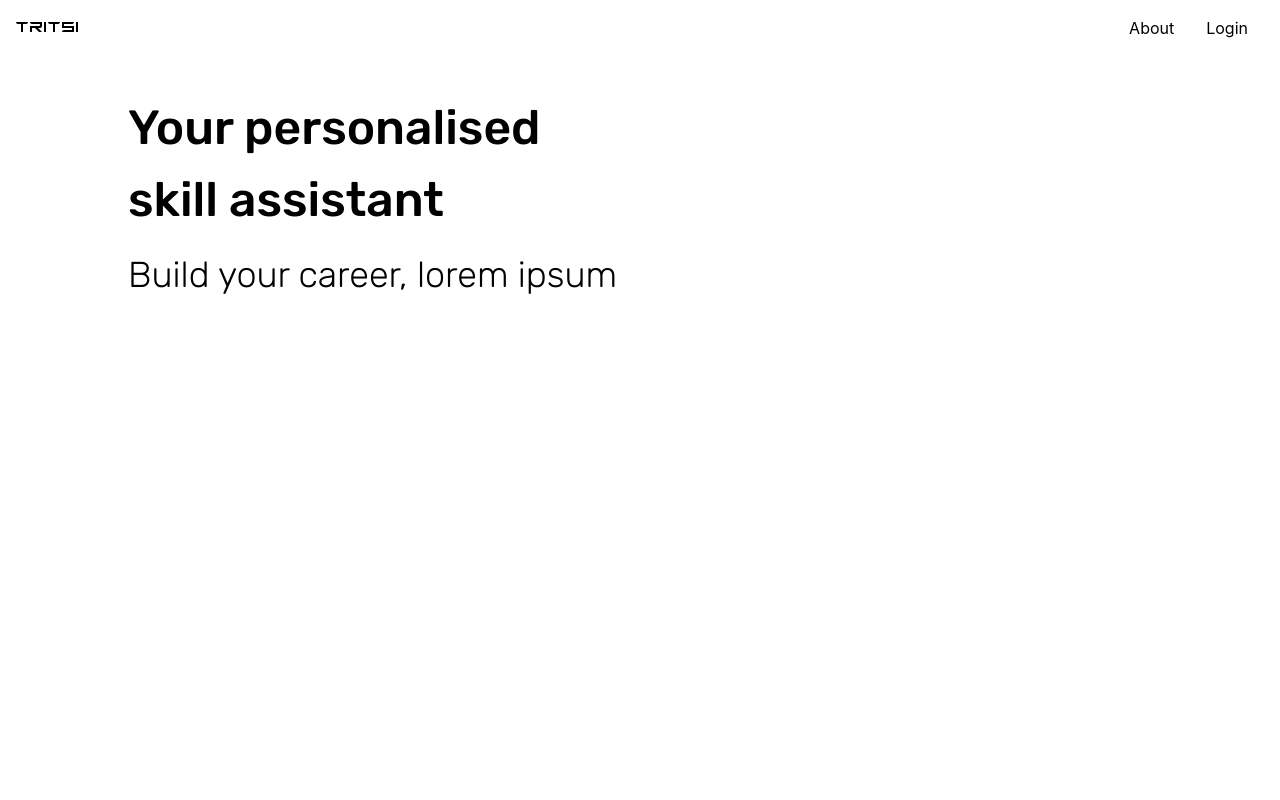
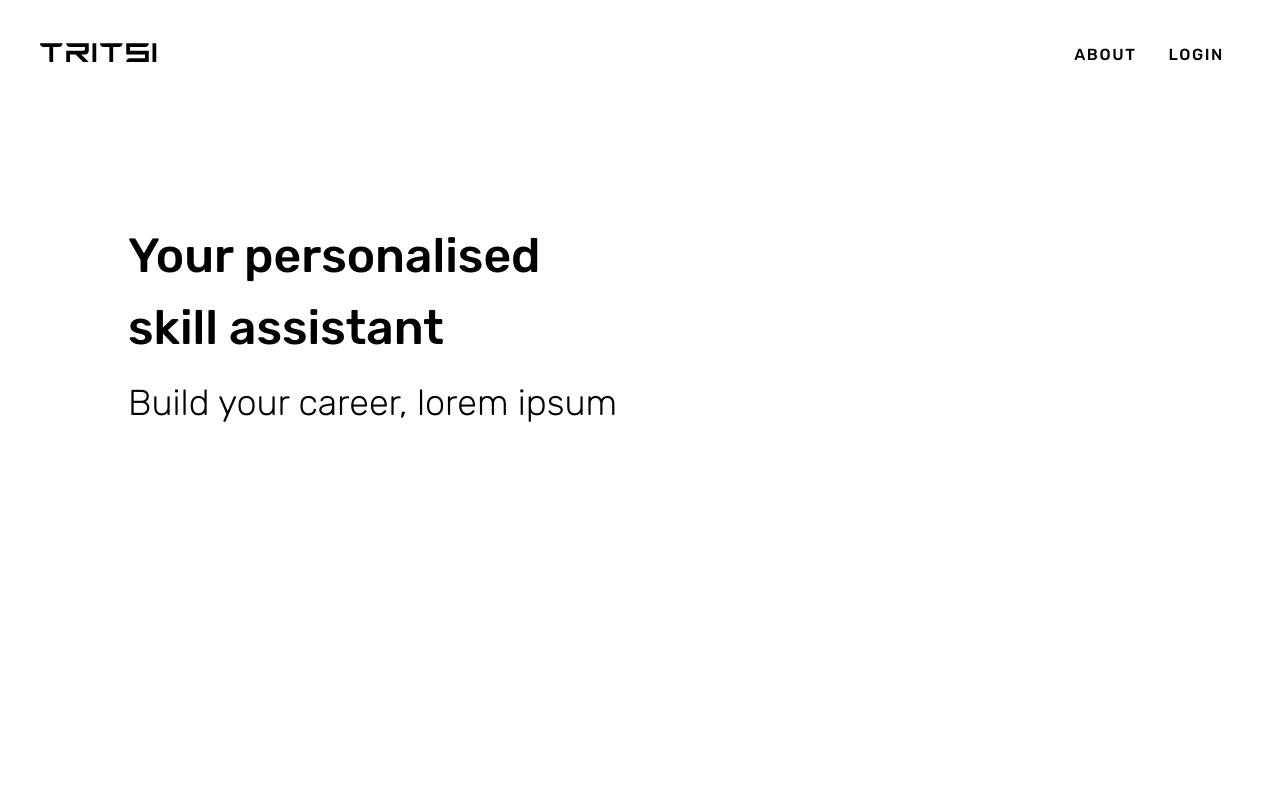
Before and after one commit to akhilmhdh/tritsi-ui, a Next.js app: page / in a window 1280 px wide. Shown: the top 800 px of the page. Built offline with nearby package versions, Linux system fonts and the light colour scheme.

Commit message:
competed views phase 1

```diff
--- a/src/layout/MinimalLayout/components/TopBar/TopBar.tsx
+++ b/src/layout/MinimalLayout/components/TopBar/TopBar.tsx
@@ -4,11 +4,15 @@ import React from 'react';
 
 const TopBar: React.FC = () => {
     return (
-        <div className="absolute w-full flex flex-row content-center justify-between px-4 py-4">
-            <div className="font-tesla text-base">TRITSI</div>
+        <div className="absolute w-full flex flex-row items-center justify-between px-4 py-4 md:pt-8 md:px-10">
+            <div className="font-tesla text-base md:text-3xl">TRITSI</div>
             <div className="flex-grow" />
-            <div className="font-rubric hidden md:block px-4">About</div>
-            <div className="font-rubric hidden md:block px-4">Login</div>
+            <div className="font-rubikMed font-medium hidden md:block px-4 tracking-widest">
+                ABOUT
+            </div>
+            <div className="font-rubikMed font-medium hidden md:block px-4 tracking-widest">
+                LOGIN
+            </div>
         </div>
     );
 };
--- a/src/pages/HomePage/IntroSection/IntroSection.tsx
+++ b/src/pages/HomePage/IntroSection/IntroSection.tsx
@@ -2,8 +2,8 @@ import React from 'react';
 
 const IntroSection: React.FC = () => {
     return (
-        <div className="flex flex-col h-screen">
-            <div className="mt-8 ml-8 text-2xl font-rubikMed md:text-5xl md:ml-32">
+        <div className="flex flex-col h-screen md:mt-40">
+            <div className="mt-8 ml-8 text-2xl font-rubikMed md:text-5xl md:ml-32 md:mt-0 ">
                 Your personalised
                 <br />
                 skill assistant
--- a/src/pages/HomePage/WhatWeDoSection/WhatWeDoSection.tsx
+++ b/src/pages/HomePage/WhatWeDoSection/WhatWeDoSection.tsx
@@ -52,7 +52,7 @@ const WhatWeDoSection: React.FC = () => {
                             }
                         `}</style>
                     </div>
-                    <div className="mt-4 w-1/2">
+                    <div className="mt-4 md:w-1/2">
                         <div className="font-rubikMed text-2xl ml-12 mt-6">
                             {el.title}
                         </div>
```
